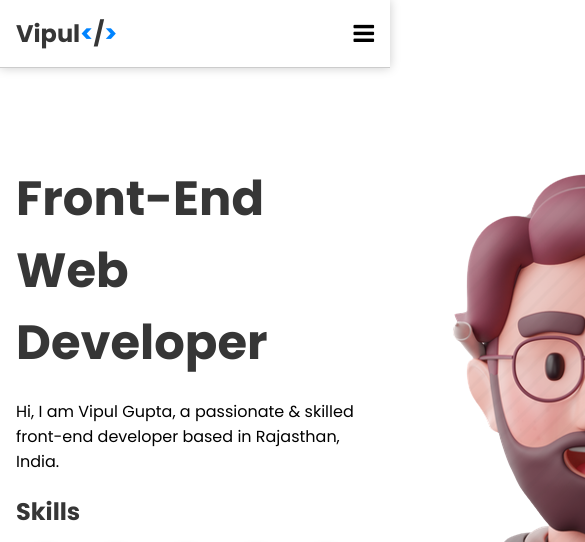
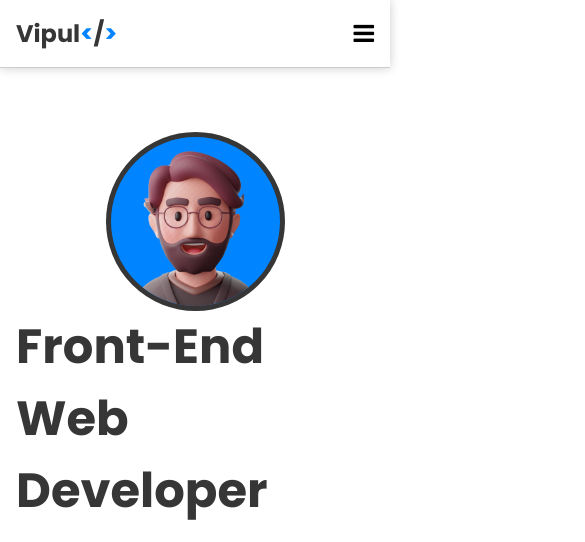
Before and after one commit to gupta-vipul/portfolio, a plain HTML site: page index.html in a window 390 px wide. Shown: the top 542 px of the page, 585 px wide, since content can reach past the window. Drawn offline with Linux system fonts and the light colour scheme.

Commit message:
media Queries #hero_section
Made neccessary changes to the hero banner image, give responsivness

```diff
--- a/index.html
+++ b/index.html
@@ -38,7 +38,7 @@
                 <div class="skills-logo d-flex"><img src="/images/github.png" alt="GITHUB" title="github"></div>
             </div>
         </div>
-        <div><img src="/images/hero-image.png" alt="heroImage"></div>
+        <div class="hero-banner-container"><img class="hero-banner-image" src="/images/hero-image.png" alt="heroImage"></div>
     </section>
     <!-- Hero section ends here -->
     <!-- Anout me section starts here-->
--- a/styles/style.css
+++ b/styles/style.css
@@ -212,6 +212,15 @@ body {
     height: 30px;
     width: 30px;
 }
+
+.hero-banner-container {
+    display: contents;
+}
+
+.hero-banner-image {
+    height: auto;
+    width: 50%;
+}
 /*
     ------------------
     About me
@@ -348,6 +357,34 @@ body {
 */
 
 @media screen and (max-width: 600px) {
+    /* Header */
+    .header-home {
+        background-color: var(--clr-primary);
+        position: sticky;
+        top: 0px;
+        border-bottom: 1px solid var(--clr-border);
+        padding: 1rem 1rem;
+        box-shadow: 0px 0px 10px 0px var(--clr-border);
+    }
+
+    .navbar-list {
+        display: none;
+    }
+
+    /* Hero Banner */
+
+    .hero-section {
+        flex-direction: column-reverse;
+    }
+
+    .hero-banner-image {
+        border: 5px solid var(--clr-secondary);
+        border-radius: 50%;
+        background-color: var(--clr-accent);
+    }
+
+    /* Contact Section */
+
     .contact {
         flex-direction: column;
         row-gap: 20px;
@@ -357,18 +394,6 @@ body {
         justify-content: flex-start;
     }
 
-    .navbar-list {
-        display: none;
-    }
-
-    .header-home {
-        background-color: var(--clr-primary);
-        position: sticky;
-        top: 0px;
-        border-bottom: 1px solid var(--clr-border);
-        padding: 1rem 1rem;
-        box-shadow: 0px 0px 10px 0px var(--clr-border);
-    }
 }
 
 @media screen and (min-width: 600px) {
```
